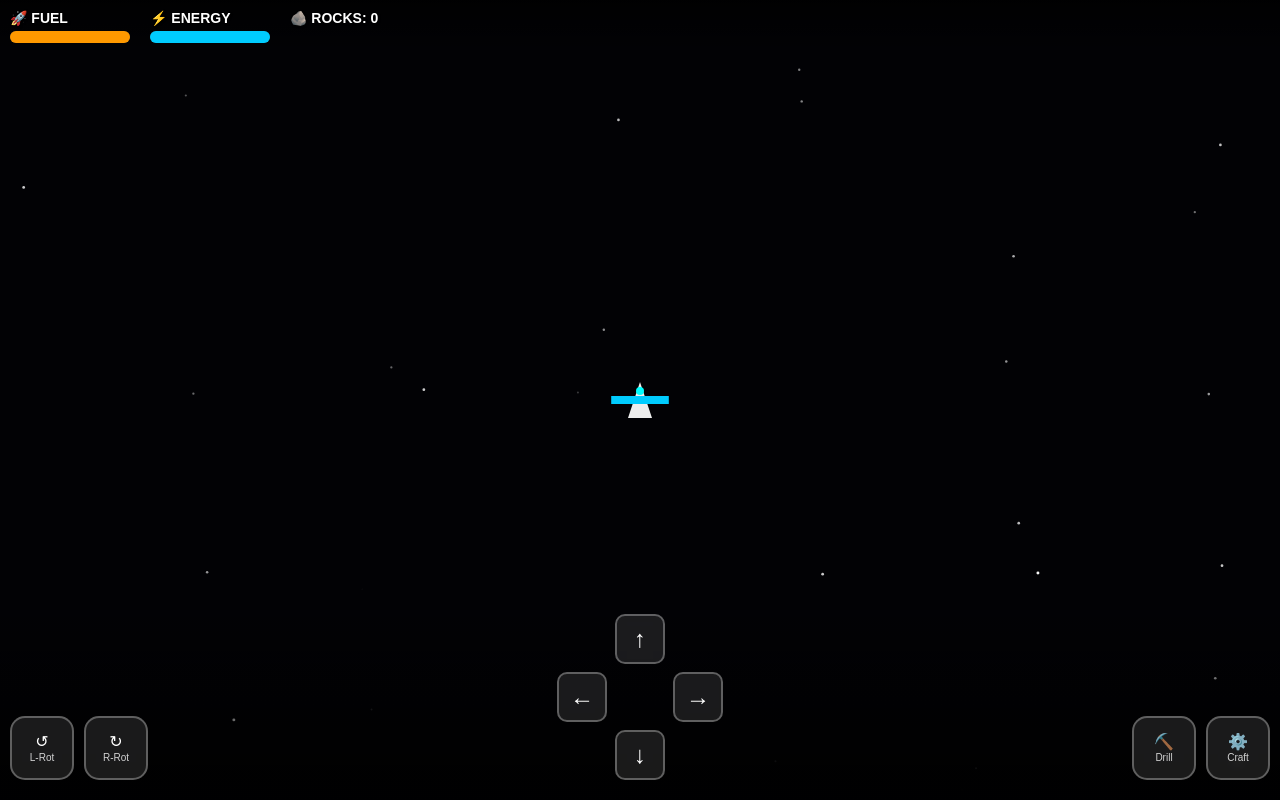
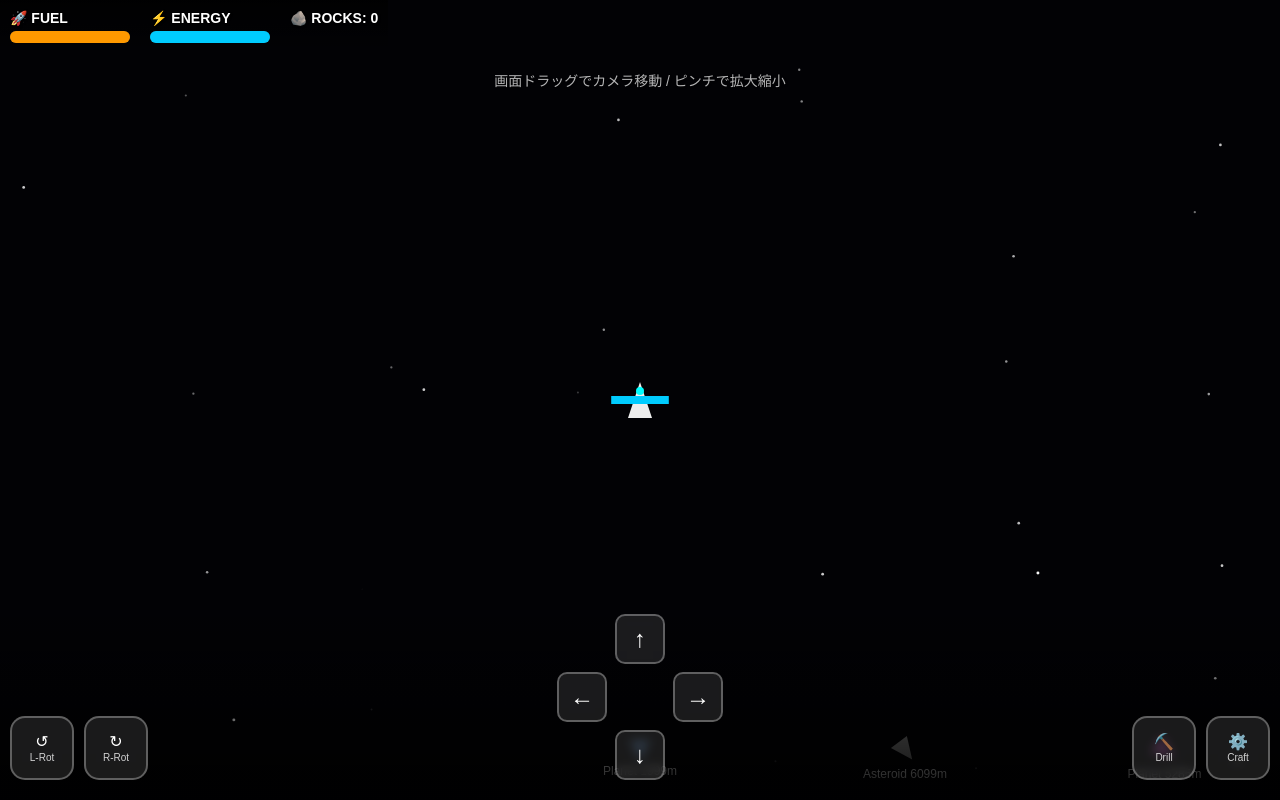
Before and after one commit to wak-shogo/space-exploration, a plain HTML site: page index.html in a window 1280 px wide. Drawn offline with Linux system fonts and the light colour scheme.

Commit message:
Publish from discord-cli-bridge

```diff
--- a/index.html
+++ b/index.html
@@ -6,14 +6,17 @@
 <title>Space Exploration</title>
 <style>
   body { margin: 0; overflow: hidden; background: #000; color: #fff; font-family: sans-serif; user-select: none; touch-action: none; }
-  canvas { display: block; }
+  canvas { display: block; touch-action: none; }
   #ui-layer { position: absolute; top: 0; left: 0; width: 100%; height: 100%; pointer-events: none; display: flex; flex-direction: column; justify-content: space-between; }
+  #top-bar { display: flex; justify-content: space-between; align-items: flex-start; pointer-events: none; }
   #status-bar { padding: 10px; background: linear-gradient(rgba(0,0,0,0.8), transparent); pointer-events: auto; display: flex; gap: 20px; font-weight: bold; text-shadow: 1px 1px 2px #000; }
   .status-item { display: flex; flex-direction: column; font-size: 14px; }
   .bar-bg { width: 120px; height: 12px; background: rgba(255,255,255,0.2); margin-top: 5px; border-radius: 6px; overflow: hidden; box-shadow: inset 0 0 5px rgba(0,0,0,0.5); }
   .bar-fill { height: 100%; transition: width 0.1s; }
   #fuel-fill { background: #f90; width: 100%; }
   #energy-fill { background: #0cf; width: 100%; }
+  #camera-reset { pointer-events: auto; margin: 10px; padding: 10px 15px; background: rgba(255,255,255,0.2); border: 1px solid rgba(255,255,255,0.4); border-radius: 20px; color: #fff; font-weight: bold; cursor: pointer; display: none; backdrop-filter: blur(5px); }
+  #camera-reset:active { background: rgba(255,255,255,0.4); }
   #bottom-controls { background: linear-gradient(transparent, rgba(0,0,0,0.9)); padding: 20px 10px; pointer-events: auto; display: flex; justify-content: space-between; align-items: flex-end; }
   .control-group { display: flex; gap: 10px; }
   .d-pad { display: grid; grid-template-columns: 50px 50px 50px; grid-template-rows: 50px 50px 50px; gap: 8px; }
@@ -26,6 +29,7 @@
   .action-btn { width: 60px; height: 60px; font-size: 16px; text-align: center; border-radius: 15px; flex-direction: column; line-height: 1.2; }
   .action-btn span { font-size: 10px; opacity: 0.8; }
   #messages { position: absolute; top: 50%; left: 50%; transform: translate(-50%, -50%); text-align: center; font-size: 20px; text-shadow: 0 0 10px #000; pointer-events: none; transition: opacity 0.5s; opacity: 0; }
+  #hint { position: absolute; top: 70px; left: 50%; transform: translateX(-50%); font-size: 14px; opacity: 0.7; pointer-events: none; text-shadow: 1px 1px 2px #000; }
 </style>
 </head>
 <body>
@@ -33,6 +37,7 @@
 <canvas id="gameCanvas"></canvas>
 
 <div id="ui-layer">
+  <div id="top-bar">
     <div id="status-bar">
       <div class="status-item">
         <span>🚀 FUEL</span>
@@ -46,6 +51,9 @@
         <span>🪨 ROCKS: <span id="rock-count">0</span></span>
       </div>
     </div>
+    <div id="camera-reset" onclick="resetCamera()">🎯 追従に戻す</div>
+  </div>
+  <div id="hint">画面ドラッグでカメラ移動 / ピンチで拡大縮小</div>
   <div id="messages">Message</div>
   <div id="bottom-controls">
     <div class="control-group">
@@ -69,6 +77,7 @@
 const canvas = document.getElementById('gameCanvas');
 const ctx = canvas.getContext('2d');
 const msgEl = document.getElementById('messages');
+const resetBtn = document.getElementById('camera-reset');
 let cw = canvas.width = window.innerWidth;
 let ch = canvas.height = window.innerHeight;
 
@@ -77,9 +86,11 @@ window.addEventListener('resize', () => {
   ch = canvas.height = window.innerHeight;
 });
 
+setTimeout(() => { document.getElementById('hint').style.display = 'none'; }, 8000);
+
 const input = { up:false, down:false, left:false, right:false, rotL:false, rotR:false, drill:false };
+const camera = { offsetX: 0, offsetY: 0, zoom: 1, isDetached: false };
 
-// Better touch/mouse handling
 function setupButton(id, key) {
   const el = document.getElementById(id);
   const press = (e) => { e.preventDefault(); input[key] = true; el.classList.add('active'); };
@@ -116,6 +127,66 @@ window.addEventListener('keyup', e => {
   if(e.code==='KeyE') input.rotR=false;
   if(e.code==='Space') input.drill=false;
 });
+
+// Camera controls (Pan & Zoom)
+let pointers = [];
+let lastPanPoint = null;
+let lastPinchDist = null;
+
+canvas.addEventListener('pointerdown', e => {
+  pointers.push({ id: e.pointerId, x: e.clientX, y: e.clientY });
+  if (pointers.length === 1) {
+    lastPanPoint = { x: e.clientX, y: e.clientY };
+  } else if (pointers.length === 2) {
+    lastPinchDist = Math.hypot(pointers[0].x - pointers[1].x, pointers[0].y - pointers[1].y);
+  }
+});
+canvas.addEventListener('pointermove', e => {
+  const index = pointers.findIndex(p => p.id === e.pointerId);
+  if (index !== -1) pointers[index] = { id: e.pointerId, x: e.clientX, y: e.clientY };
+
+  if (pointers.length === 1 && lastPanPoint) {
+    const dx = e.clientX - lastPanPoint.x;
+    const dy = e.clientY - lastPanPoint.y;
+    if (Math.abs(dx) > 2 || Math.abs(dy) > 2) {
+      camera.isDetached = true;
+      resetBtn.style.display = 'block';
+    }
+    camera.offsetX -= dx / camera.zoom;
+    camera.offsetY -= dy / camera.zoom;
+    lastPanPoint = { x: e.clientX, y: e.clientY };
+  } else if (pointers.length === 2 && lastPinchDist) {
+    const dist = Math.hypot(pointers[0].x - pointers[1].x, pointers[0].y - pointers[1].y);
+    const zoomFactor = dist / lastPinchDist;
+    camera.zoom *= zoomFactor;
+    camera.zoom = Math.max(0.05, Math.min(camera.zoom, 5));
+    lastPinchDist = dist;
+  }
+});
+const handlePointerUp = e => {
+  pointers = pointers.filter(p => p.id !== e.pointerId);
+  if (pointers.length < 2) lastPinchDist = null;
+  if (pointers.length === 1) lastPanPoint = { x: pointers[0].x, y: pointers[0].y };
+  else lastPanPoint = null;
+};
+canvas.addEventListener('pointerup', handlePointerUp);
+canvas.addEventListener('pointercancel', handlePointerUp);
+canvas.addEventListener('pointerout', handlePointerUp);
+
+canvas.addEventListener('wheel', e => {
+  e.preventDefault();
+  const zoomFactor = e.deltaY > 0 ? 0.9 : 1.1;
+  camera.zoom *= zoomFactor;
+  camera.zoom = Math.max(0.05, Math.min(camera.zoom, 5));
+}, {passive: false});
+
+function resetCamera() {
+  camera.offsetX = 0;
+  camera.offsetY = 0;
+  camera.zoom = 1;
+  camera.isDetached = false;
+  resetBtn.style.display = 'none';
+}
 
 const ship = { x: 0, y: -2000, vx: 0, vy: 0, rotation: 0, vRot: 0, fuel: 100, energy: 100, rocks: 0, width: 24, height: 36 };
 const G = 0.5;
@@ -204,7 +275,10 @@ function update() {
     }
   }
 
-  generateChunksAround(ship.x, ship.y);
+  const cx = ship.x + camera.offsetX;
+  const cy = ship.y + camera.offsetY;
+  generateChunksAround(cx, cy);
+
   let nearPlanet = null; let minDist = Infinity;
 
   planets.forEach(p => {
@@ -218,7 +292,6 @@ function update() {
       const overlap = (p.r + ship.height/2) - dist;
       ship.x -= (dx/dist) * overlap; ship.y -= (dy/dist) * overlap;
 
-      // Calculate collision normal and bounce
       const nx = dx/dist; const ny = dy/dist;
       const dot = ship.vx * nx + ship.vy * ny;
       if (dot > 0) {
@@ -259,11 +332,18 @@ function update() {
 
 function drawStars(layer, parallax) {
   ctx.fillStyle = '#fff';
-  const offsetX = ship.x * parallax, offsetY = ship.y * parallax;
-  const startX = Math.floor((ship.x - cw/2 - offsetX) / 200) * 200;
-  const startY = Math.floor((ship.y - ch/2 - offsetY) / 200) * 200;
-  for(let x = startX; x < ship.x + cw/2 - offsetX + 200; x += 200) {
-    for(let y = startY; y < ship.y + ch/2 - offsetY + 200; y += 200) {
+  const cx = ship.x + camera.offsetX;
+  const cy = ship.y + camera.offsetY;
+  const vw = cw / camera.zoom;
+  const vh = ch / camera.zoom;
+
+  const offsetX = cx * parallax;
+  const offsetY = cy * parallax;
+
+  const startX = Math.floor((cx - vw/2 - offsetX) / 200) * 200;
+  const startY = Math.floor((cy - vh/2 - offsetY) / 200) * 200;
+  for(let x = startX; x < cx + vw/2 - offsetX + 200; x += 200) {
+    for(let y = startY; y < cy + vh/2 - offsetY + 200; y += 200) {
       let hash = Math.sin(x * 12.9898 + y * 78.233 + layer * 133) * 43758.5453; hash = hash - Math.floor(hash);
       if(hash > 0.6) {
         ctx.globalAlpha = (hash - 0.6) * 2.5;
@@ -275,11 +355,21 @@ function drawStars(layer, parallax) {
 
 function draw() {
   ctx.fillStyle = '#020205'; ctx.fillRect(0, 0, cw, ch);
-  ctx.save(); ctx.translate(cw/2 - ship.x, ch/2 - ship.y);
+  ctx.save();
+
+  const cx = ship.x + camera.offsetX;
+  const cy = ship.y + camera.offsetY;
+  const vw = cw / camera.zoom;
+  const vh = ch / camera.zoom;
+
+  ctx.translate(cw/2, ch/2);
+  ctx.scale(camera.zoom, camera.zoom);
+  ctx.translate(-cx, -cy);
+
   drawStars(1, 0.9); drawStars(2, 0.6); drawStars(3, 0.3); ctx.globalAlpha = 1;
 
   planets.forEach(p => {
-    if(Math.abs(p.x - ship.x) < cw/2 + p.r + 100 && Math.abs(p.y - ship.y) < ch/2 + p.r + 100) {
+    if(Math.abs(p.x - cx) < vw/2 + p.r + 100 && Math.abs(p.y - cy) < vh/2 + p.r + 100) {
       if(p.type === 'planet') {
         const grad = ctx.createRadialGradient(p.x, p.y, p.r*0.8, p.x, p.y, p.r*1.2);
         grad.addColorStop(0, p.color); grad.addColorStop(1, 'rgba(0,0,0,0)');
@@ -298,6 +388,8 @@ function draw() {
   particles.forEach(p => { ctx.fillStyle = p.color; ctx.globalAlpha = p.life / p.maxLife; ctx.beginPath(); ctx.arc(p.x, p.y, 2, 0, Math.PI*2); ctx.fill(); });
   ctx.globalAlpha = 1;
 
+  // Draw ship
+  ctx.save();
   ctx.translate(ship.x, ship.y); ctx.rotate(ship.rotation);
 
   if(input.drill && ship.energy > 10) {
@@ -316,13 +408,65 @@ function draw() {
     if(input.rotR) drawFlame(-ship.width/2, -ship.height/2, 3);
   }
 
-  // Draw ship
   ctx.fillStyle = '#eee'; ctx.beginPath(); ctx.moveTo(0, -ship.height/2); ctx.lineTo(ship.width/2, ship.height/2); ctx.lineTo(-ship.width/2, ship.height/2); ctx.closePath(); ctx.fill();
-  // Solar panels
   ctx.fillStyle = '#0cf'; ctx.fillRect(-ship.width*1.2, -4, ship.width*2.4, 8);
-  // Cockpit
   ctx.fillStyle = '#0ff'; ctx.beginPath(); ctx.arc(0, -ship.height/4, 4, 0, Math.PI*2); ctx.fill();
+  ctx.restore(); // Restore ship transform
+
+  ctx.restore(); // Restore camera transform
+
+  // Draw indicators for off-screen planets
+  planets.forEach(p => {
+    const dx = p.x - cx;
+    const dy = p.y - cy;
+    const distSq = (p.x - ship.x)*(p.x - ship.x) + (p.y - ship.y)*(p.y - ship.y);
+    if (distSq > 15000*15000) return; // Ignore very far ones
+
+    if (Math.abs(dx) < vw/2 + p.r && Math.abs(dy) < vh/2 + p.r) return;
+
+    const angle = Math.atan2(dy, dx);
+    const dist = Math.sqrt(distSq);
+
+    const padding = 50;
+    const xMax = cw/2 - padding;
+    const yMax = ch/2 - padding;
+
+    let indX = 0, indY = 0;
+    const cosA = Math.cos(angle);
+    const sinA = Math.sin(angle);
+
+    if (Math.abs(cosA) * yMax > Math.abs(sinA) * xMax) {
+      indX = Math.sign(cosA) * xMax;
+      indY = indX * Math.tan(angle);
+    } else {
+      indY = Math.sign(sinA) * yMax;
+      indX = indY / Math.tan(angle);
+    }
+
+    ctx.save();
+    ctx.setTransform(1, 0, 0, 1, cw/2, ch/2);
+    ctx.translate(indX, indY);
+    ctx.rotate(angle);
+
+    ctx.fillStyle = p.color;
+    ctx.beginPath();
+    ctx.moveTo(12, 0);
+    ctx.lineTo(-10, 10);
+    ctx.lineTo(-10, -10);
+    ctx.fill();
+
+    ctx.rotate(-angle);
+    ctx.fillStyle = 'rgba(255,255,255,0.9)';
+    ctx.font = '12px sans-serif';
+    ctx.textAlign = 'center';
+    let label = p.type === 'planet' ? 'Planet' : 'Asteroid';
+
+    let tx = 0, ty = 25;
+    if (Math.abs(cosA) > 0.5) ty = 28;
+
+    ctx.fillText(`${label} ${Math.floor(dist)}m`, tx, ty);
     ctx.restore();
+  });
 }
 
 requestAnimationFrame(update);
```
Lines whose indentation alone changed are shown as unchanged.
